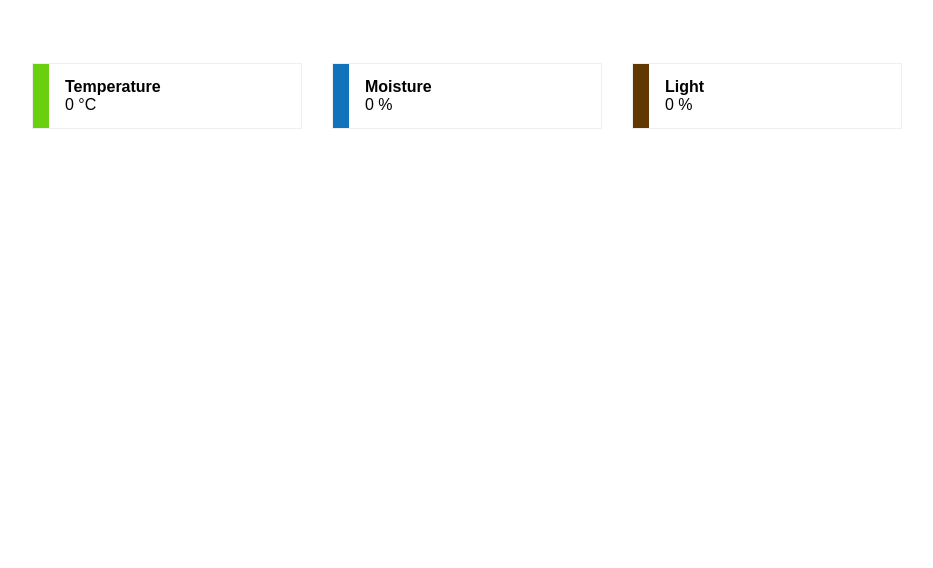
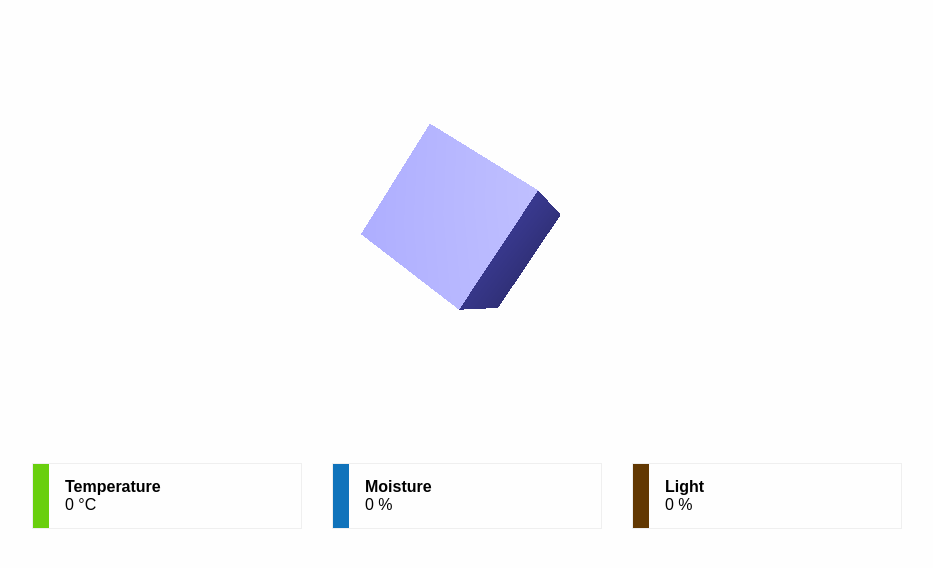
Before and after one commit to ericharm/plant-music, a website built with webpack: page public/index.html in a window 1280 px wide. Shown: the whole page, without its empty margins (173-1106 px from the left). Built offline with nearby package versions, Linux system fonts and the light colour scheme; files whose address does not match are found by name.

Commit message:
spinning cube

```diff
--- a/index.js
+++ b/index.js
@@ -1,7 +1,20 @@
+const Cube = require('./src/Cube.js')
 const io = require('socket.io-client')
+
+function updateCube (data) {
+  const blue = data.moisture / 100
+  Cube.cube.update(data.temp / 300, {
+    red: 1 - blue,
+    green: Math.max(0.5 - blue, 0),
+    blue: blue
+  })
+  Cube.pointLight.intensity = Math.min(data.light / 60, 1)
+}
+
 const socket = io.connect('http://localhost:8081')
 socket.on('update', (data) => {
   console.log(data)
+  updateCube(data)
   for (let prop in data) {
     let monitorVal = document.querySelector('#' + prop + ' .monitor-value')
     monitorVal.innerText = data[prop]
--- a/package.json
+++ b/package.json
@@ -18,6 +18,7 @@
     "nodesynth": "^0.6.0",
     "serialport": "^7.1.3",
     "socket.io": "^2.2.0",
+    "three": "^0.101.1",
     "watchify": "^3.11.0"
   }
 }
--- a/public/css/style.css
+++ b/public/css/style.css
@@ -14,7 +14,7 @@ body, #app {
   width: 100%;
   height: 100%;
   overflow: hidden;
-  background: #ffffff;
+  background: #fefefe;
   font-family: Arial, Helvetica, sans-serif;
 }
 
@@ -66,3 +66,9 @@ body, #app {
     padding: 1em;
   }
 }
+
+#box {
+    width: 600px;
+    height: 400px;
+    margin: 0 auto;
+}
--- a/public/index.html
+++ b/public/index.html
@@ -4,10 +4,10 @@
   <meta charset="UTF-8">
   <title></title>
   <link rel="stylesheet" href="css/style.css" />
-  <script src="js/bundle.js"></script>
 </head>
 <body>
   <div id="app">
+    <div id="box"></div>
     <div id="control-panel">
       <div id="temp" class="monitor">
         <label>Temperature</label>
@@ -32,5 +32,6 @@
       </div>
     </div>
   </div>
+  <script src="js/bundle.js"></script>
 </body>
 </html>
--- a/server.js
+++ b/server.js
@@ -22,13 +22,13 @@ function randomlyUpdateStat (stat) {
 }
 
 function streamTestData () {
-  stats = { temp: 20, light: 34, moisture: 83 }
+  stats = { temp: 20, light: 100, moisture: 80 }
   setInterval(function () {
     for (let stat in stats) {
       stats[stat] = randomlyUpdateStat(stats[stat])
     }
     io.emit('update', stats)
-  }, 3000)
+  }, 1000)
 }
 
 function streamPortData () {
--- /dev/null
+++ b/src/Cube.js
@@ -0,0 +1,80 @@
+const THREE = require('three')
+
+function setup3d () {
+  const container = document.querySelector('#box')
+  const WIDTH = container.clientWidth
+  const HEIGHT = container.clientHeight
+
+  const VIEW_ANGLE = 45
+  const ASPECT = WIDTH / HEIGHT
+  const NEAR = 0.1
+  const FAR = 10000
+
+  const renderer = new THREE.WebGLRenderer({ alpha: true })
+  const camera = new THREE.PerspectiveCamera(VIEW_ANGLE, ASPECT, NEAR, FAR)
+  const scene = new THREE.Scene()
+
+  const pointLight = new THREE.PointLight(0xFFFFFF)
+  pointLight.position.x = 50
+  pointLight.position.y = 50
+  pointLight.position.z = 130
+
+  const pointLight2 = new THREE.PointLight(0xFFFFFF)
+  pointLight2.position.x = 0
+  pointLight2.position.y = 50
+  pointLight2.position.z = 130
+
+  scene.add(pointLight)
+  scene.add(pointLight2)
+  scene.add(camera)
+  renderer.setSize(WIDTH, HEIGHT)
+  container.appendChild(renderer.domElement)
+
+  return {
+    renderer, camera, scene, pointLight
+  }
+}
+
+function Cube (args) {
+  const geometry = new THREE.BoxGeometry(args.size, args.size, args.size)
+  const material = new THREE.MeshLambertMaterial({ color: args.color })
+  let cube = new THREE.Mesh(geometry, material)
+  cube.name = 'cube'
+  cube.position.x = args.position.x
+  cube.position.y = args.position.y
+  cube.position.z = args.position.z
+  cube.rotation.x = args.rotation.x
+  cube.rotation.y = args.rotation.y
+  cube.rotation.z = args.rotation.z
+  _3d.scene.add(cube)
+  return cube
+}
+
+var _3d = setup3d()
+
+var cube = Cube({
+  color: 0x6666ff,
+  size: 50,
+  position: {
+    x: 0, y: 10, z: -200
+  },
+  rotation: {
+    x: 45, y: 45, z: 45
+  }
+})
+
+cube.speed = 0.01
+cube.update = function (speed, color) {
+  cube.speed = speed
+  cube.material.color = new THREE.Color(color.red, color.green, color.blue)
+}
+
+function update () {
+  cube.rotation.y += cube.speed
+  _3d.renderer.render(_3d.scene, _3d.camera)
+  window.requestAnimationFrame(update)
+}
+
+window.requestAnimationFrame(update)
+
+module.exports = Object.assign({cube}, _3d)
```
Also changed, not shown: 1 other file.
